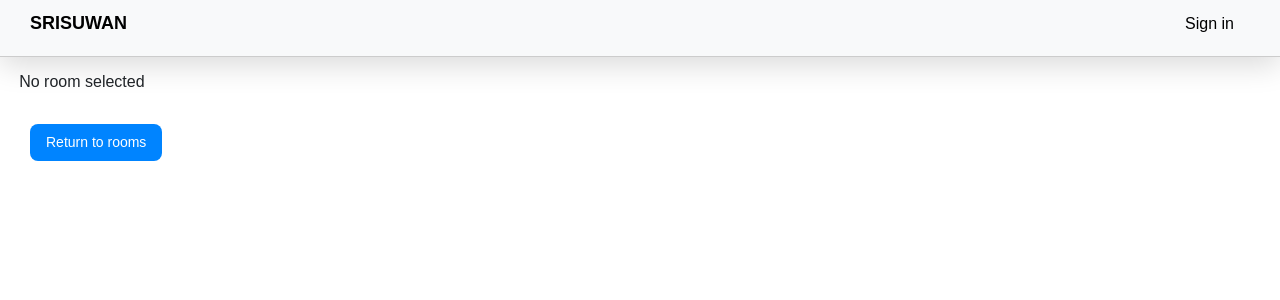
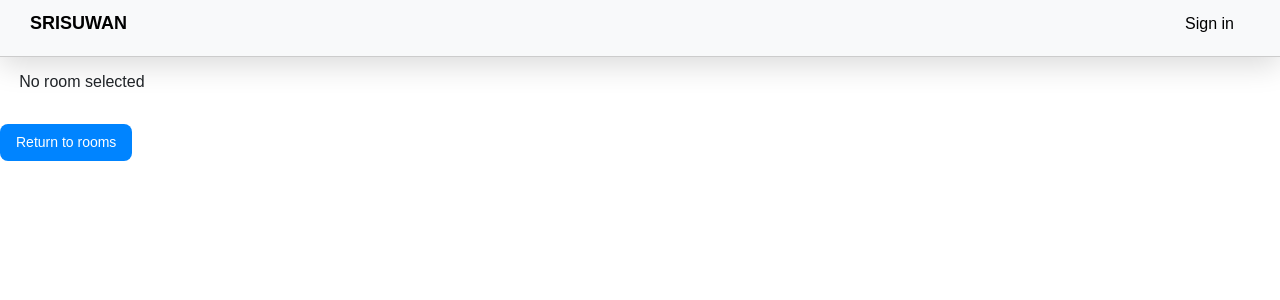
Before and after one commit to beerser/Software-Engineering-Projects, a React (Vite) app in the folder Srisuwan/: page /room in a window 1280 px wide. Shown: the top 300 px of the page. Built offline with nearby package versions, Linux system fonts and the light colour scheme; a web font is replaced by a local one.

Commit message:
Update performance
✅ Update room QR code
✅ Update room Payment css
✅ Update room QR css
✅ Update room Room css

```diff
--- a/Srisuwan/src/components/QR.jsx
+++ b/Srisuwan/src/components/QR.jsx
@@ -44,9 +44,6 @@ const QR = ({ item }) => {
               <li className="nav-item1">
                 <a className="nav-link active" style={{ color: "black" }} aria-current="page">Promptpay</a>
               </li>
-              <li className="nav-item2">
-                <a className="nav-link">Change</a>
-              </li>
             </ul>
           </div>
         </div>
--- a/Srisuwan/src/css/Payment.css
+++ b/Srisuwan/src/css/Payment.css
@@ -36,9 +36,13 @@
 .detailss-container {
     display: block;
     padding: 1rem;
+    margin-top: 20px;
     margin-bottom: 1.5rem;
     border: 1px solid #e5e7eb;
     border-radius: 0.5rem;
+    height: auto;
+    box-shadow: 0px 4px 10px rgba(0, 0, 0, 0.1); /* เพิ่มเงานุ่ม */
+    background-color: #fff; /* ป้องกันเงากลืนกับพื้นหลัง */
 }
 
 .add {
@@ -54,9 +58,54 @@
     border: 1px solid #e5e7eb;
     border-radius: 0.5rem;
 }
+
 .detailss-containerrr {
     display: block;
     padding: 1rem;
     border: 1px solid #e5e7eb;
     border-radius: 0.5rem;
 }
+
+.upload {
+    width: auto;
+    padding: 8px 16px;
+    border: none;
+    border-radius: 8px;
+    background-color: #0084ff;
+    color: white;
+    font-size: 14px;
+    cursor: pointer;
+    margin-left: 30px;
+    margin-top: 30px;
+    display: block;
+    transition: background-color 0.3s ease, color 0.3s ease; /* ทำให้เปลี่ยนสีดู smooth */
+}
+
+.upload:hover {
+    background-color: #006bb3; /* เปลี่ยนเป็นน้ำเงินเข้มขึ้น */
+    color: #ffffff; /* คงสีขาวให้อ่านง่าย */
+}
+
+.back-button {
+    width: auto;
+    padding: 8px 16px;
+    border: none;
+    border-radius: 8px;
+    background-color: #0084ff;
+    color: white;
+    font-size: 14px;
+    cursor: pointer;
+    margin-left: 0;
+    margin-top: 30px;
+    display: block;
+    transition: background-color 0.3s ease, color 0.3s ease; /* เพิ่ม transition นุ่มๆ */
+}
+
+.back-button:hover {
+    background-color: #006bb3; /* สีน้ำเงินเข้มขึ้น */
+    color: #ffffff; /* สีขาวชัดขึ้น */
+}
+
+.payment-container h4{
+    font-weight: bold;
+}
--- a/Srisuwan/src/css/QR.css
+++ b/Srisuwan/src/css/QR.css
@@ -15,9 +15,7 @@
   .nav-item1 {
     margin-left: 541px;
   }
-  .nav-item2 {
-    margin-left: 10px;
-  }
+
   .pricee{
     color: #0084ff;
     font-size: 20px;
--- a/Srisuwan/src/css/Room.css
+++ b/Srisuwan/src/css/Room.css
@@ -25,36 +25,6 @@
 .header p {
   font-size: 1.25rem;
   color: #4b5563;
-}
-
-.upload{
-  margin-left: auto;
-  margin-right: 4%;
-  margin-top: 20px;
-  display: block;
-  margin-bottom: 20px;
-  cursor: pointer;
-  padding: 8px 16px;
-  border: none;
-  border-radius: 8px;
-}
-
-.back-button {
-  width: auto;
-  padding: 8px 16px;
-  border: none;
-  border-radius: 8px;
-  background-color: #0084ff;
-  color: white;
-  font-size: 14px;
-  cursor: pointer;
-  margin-left: 30px;
-  margin-top: 30px;
-  display: block;
-}
-
-.back-button:hover {
-  background-color: #e5e7eb;
 }
 
 .details-container {
```
